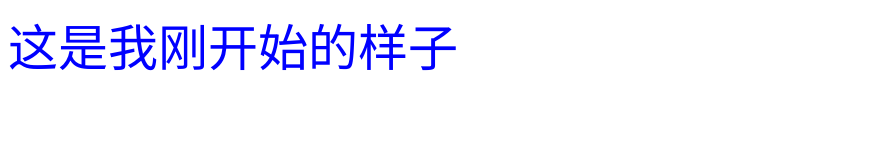
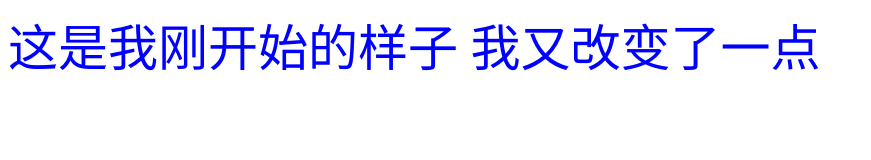
Before and after one commit to shadowTop/gitdemo-1, a plain HTML site: page index.html in a window 1280 px wide. Shown: the whole page, without its empty margins (0-871 px from the left). Drawn offline with Linux system fonts and the light colour scheme.

```diff
--- a/index.html
+++ b/index.html
@@ -9,6 +9,7 @@
 <body>
     <div>
         这是我刚开始的样子
+        我又改变了一点
     </div>
 </body>
 </html>
```
